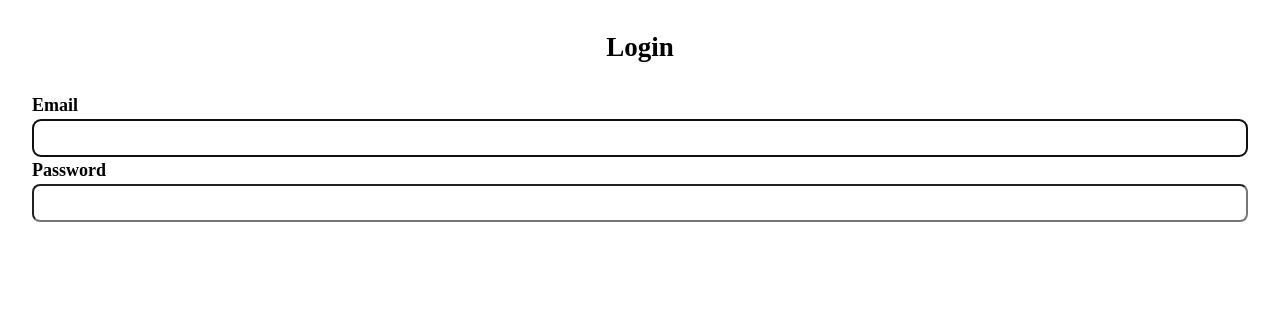
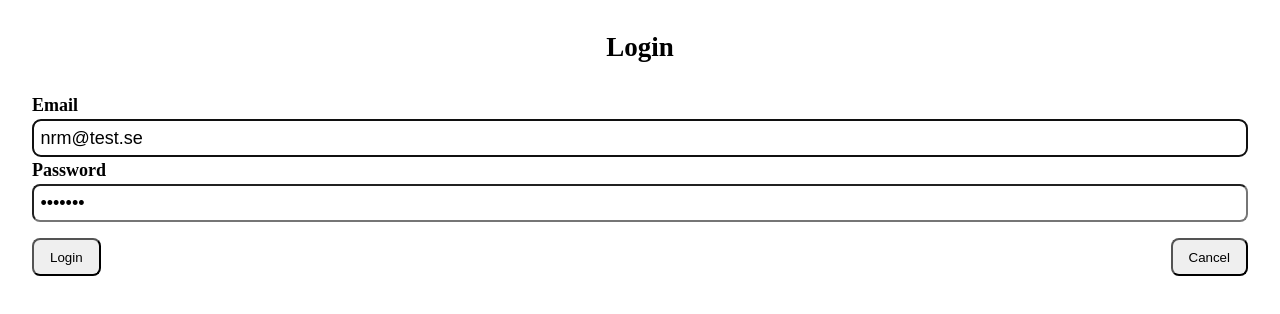
Before and after one commit to Khaled85abo/School-registration, a Next.js app: page /login in a window 1280 px wide. Shown: the top 314 px of the page. Built offline with nearby package versions, Linux system fonts and the light colour scheme.

Commit message:
Add museum login

```diff
--- a/src/components/forms/ClassForm.tsx
+++ b/src/components/forms/ClassForm.tsx
@@ -51,9 +51,9 @@ const ClassForm = ({
               updateFields({ grade: e.target.value });
             }}>
             <option value="">--Please choose an option--</option>
-            {Object.keys(CLASSES).map((key, index) => (
-              <option key={index} value={key}>
-                {key}
+            {Object.entries(CLASSES).map(([key, value], index) => (
+              <option key={index} value={value}>
+                {value}
               </option>
             ))}
           </select>
--- a/src/components/forms/LoginForm.tsx
+++ b/src/components/forms/LoginForm.tsx
@@ -1,26 +1,120 @@
+import { useState } from "react";
+import styled from "styled-components";
 import { Wrapper } from "./StyledComponents";
+import TextLoader from "../loader/TextLoader";
 type LoginData = {
   email: string;
   password: string;
+  loading: boolean;
+  error: string;
 };
 
-type LoginFormProps = LoginData & {
-  updateFields: (fields: Partial<LoginData>) => void;
+type LoginFormProps = {
+  closeLogin: () => void;
+  setMuseumId: (id: string | number) => void;
 };
-const LoginForm = () => {
+
+const LoginForm = ({ closeLogin, setMuseumId }: LoginFormProps) => {
+  const [loginData, setLoginData] = useState<LoginData>({
+    email: "nrm@test.se",
+    password: "test123",
+    loading: false,
+    error: "",
+  });
+  const udpateFields = (fields: Partial<LoginData>) => {
+    setLoginData((prev) => ({ ...prev, ...fields }));
+  };
+  const handleLogin = async (e: any) => {
+    e.preventDefault();
+
+    setLoginData((prev) => ({ ...prev, loading: true, error: "" }));
+    console.log("logging in", loginData);
+    try {
+      // await login(loginData.email, loginData.password)
+      // closeLogin()
+      const res = await fetch("/api/login", {
+        method: "POST",
+        headers: {
+          "Content-Type": "application/json",
+        },
+        body: JSON.stringify({
+          email: loginData.email,
+          password: loginData.password,
+        }),
+      });
+
+      const data = await res.json();
+      if ("error" in data) {
+        setLoginData((prev) => ({ ...prev, error: data.error }));
+      } else {
+        setMuseumId(data.museumId);
+        closeLogin();
+      }
+      console.log("data from login", data);
+    } catch (error) {
+      setLoginData((prev) => ({
+        ...prev,
+        loading: true,
+        error: "Something went wrong!",
+      }));
+    } finally {
+      console.log("stop loader", loginData);
+      setLoginData((prev) => ({
+        ...prev,
+        loading: false,
+      }));
+    }
+  };
   return (
     <Wrapper>
       <h2>Login</h2>
-      <form>
+      {loginData.error && <Error>Error: {loginData.error}</Error>}
+      <form onSubmit={handleLogin}>
         <div className="form-wrapper">
           <label>Email</label>
-          <input type="text" autoFocus required />
+          <input
+            type="text"
+            autoFocus
+            required
+            value={loginData.email}
+            onChange={(e) => udpateFields({ email: e.target.value })}
+          />
           <label>Password</label>
-          <input type="text" required />
+          <input
+            type="password"
+            required
+            value={loginData.password}
+            onChange={(e) => udpateFields({ password: e.target.value })}
+          />
         </div>
+        <StyledBtnsWrapper>
+          <button type="submit" disabled={loginData.loading}>
+            {loginData.loading ? <TextLoader text="Loging in" /> : "Login"}
+          </button>
+          <button type="button" onClick={closeLogin}>
+            Cancel
+          </button>
+        </StyledBtnsWrapper>
       </form>
     </Wrapper>
   );
 };
 
 export default LoginForm;
+
+const Error = styled.p`
+  text-align: center;
+  font-weight: bold;
+  font-size: 20px;
+  color: red;
+  margin: 0.5rem 0;
+`;
+const StyledBtnsWrapper = styled.div`
+  margin-top: 1rem;
+  display: flex;
+  justify-content: space-between;
+  button {
+    padding: 0.6rem 1rem;
+    border-radius: 8px;
+  }
+`;
--- /dev/null
+++ b/src/components/loader/TextLoader.tsx
@@ -0,0 +1,29 @@
+import styled from "styled-components";
+
+const TextLoader = ({ text = "Loging in" }: { text?: string }) => {
+  return <StyledSpan className="loader-text">{text}</StyledSpan>;
+};
+export default TextLoader;
+const StyledSpan = styled.span`
+  min-width: 4.4rem;
+
+  &::after {
+    content: "";
+    animation: loaderText 2s infinite;
+  }
+
+  @keyframes loaderText {
+    0% {
+      content: "";
+    }
+    33% {
+      content: ".";
+    }
+    66% {
+      content: "..";
+    }
+    100% {
+      content: "...";
+    }
+  }
+`;
--- /dev/null
+++ b/src/pages/api/login.ts
@@ -0,0 +1,36 @@
+// Next.js API route support: https://nextjs.org/docs/api-routes/introduction
+import type { NextApiRequest, NextApiResponse } from "next";
+import { prisma } from "../../../prisma/prismaClient";
+
+type Data = {
+  name: string;
+};
+
+export default async function handler(
+  req: NextApiRequest,
+  res: NextApiResponse
+) {
+  if (req.method === "POST") {
+    try {
+      console.log("req body: ", req.body);
+
+      const museum = await prisma.museum.findFirst({
+        where: {
+          email: req.body.email,
+          password: req.body.password,
+        },
+      });
+
+      if (museum) {
+        res.status(200).json({
+          message: "Login successful",
+          museum,
+        });
+      } else {
+        res.status(401).json({ error: "wrong credentials" });
+      }
+    } catch (error) {
+      res.status(401).json({ error: "wrong credentials" });
+    }
+  }
+}
--- a/src/pages/login.tsx
+++ b/src/pages/login.tsx
@@ -133,7 +133,7 @@ const Login = () => {
   }
 
   console.log(allVisits);
-  return <AccountForm />;
+  return <AccountForm closeLogin={() => {}} />;
 };
 
 export default Login;
```
Also changed, not shown: src/pages/index.tsx (+11 -5 lines).
